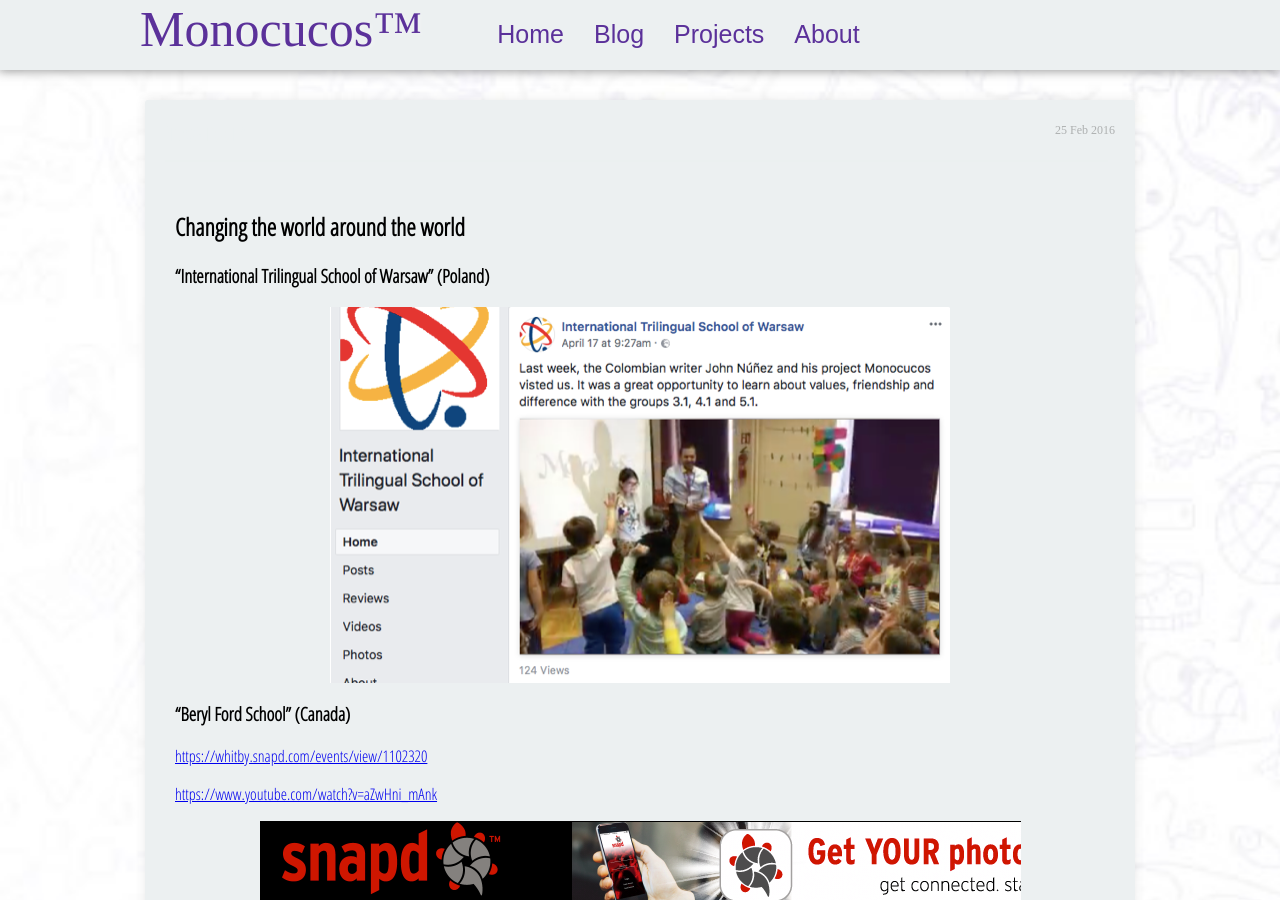
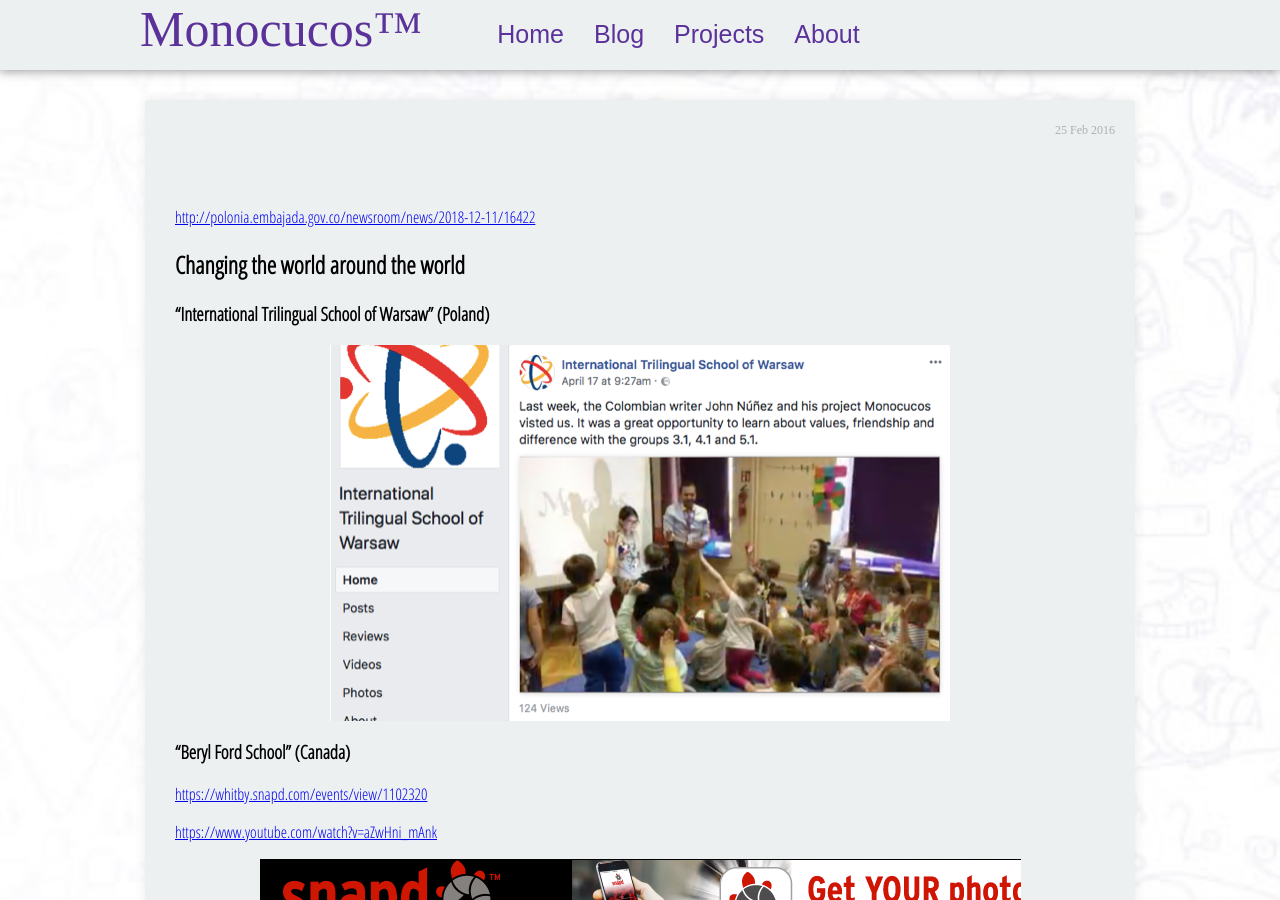
Before and after one commit to MonocucosTM/Monocucos, a Jekyll site: the page built from _posts/2018-12-01-Press.md, in a window 1280 px wide and 900 px high. Built offline with Jekyll 4.4.1, drawn with Linux system fonts in a browser that asks for light colours; nearby versions of some CDN libraries; some web fonts are replaced.

Commit message:
Update 2018-12-01-Press.md

```diff
--- a/_posts/2018-12-01-Press.md
+++ b/_posts/2018-12-01-Press.md
@@ -12,6 +12,9 @@ tag:
 - test
 - jekyll
 ---
+
+<http://polonia.embajada.gov.co/newsroom/news/2018-12-11/16422>
+
 
 ## Changing the world around the world
 
```
